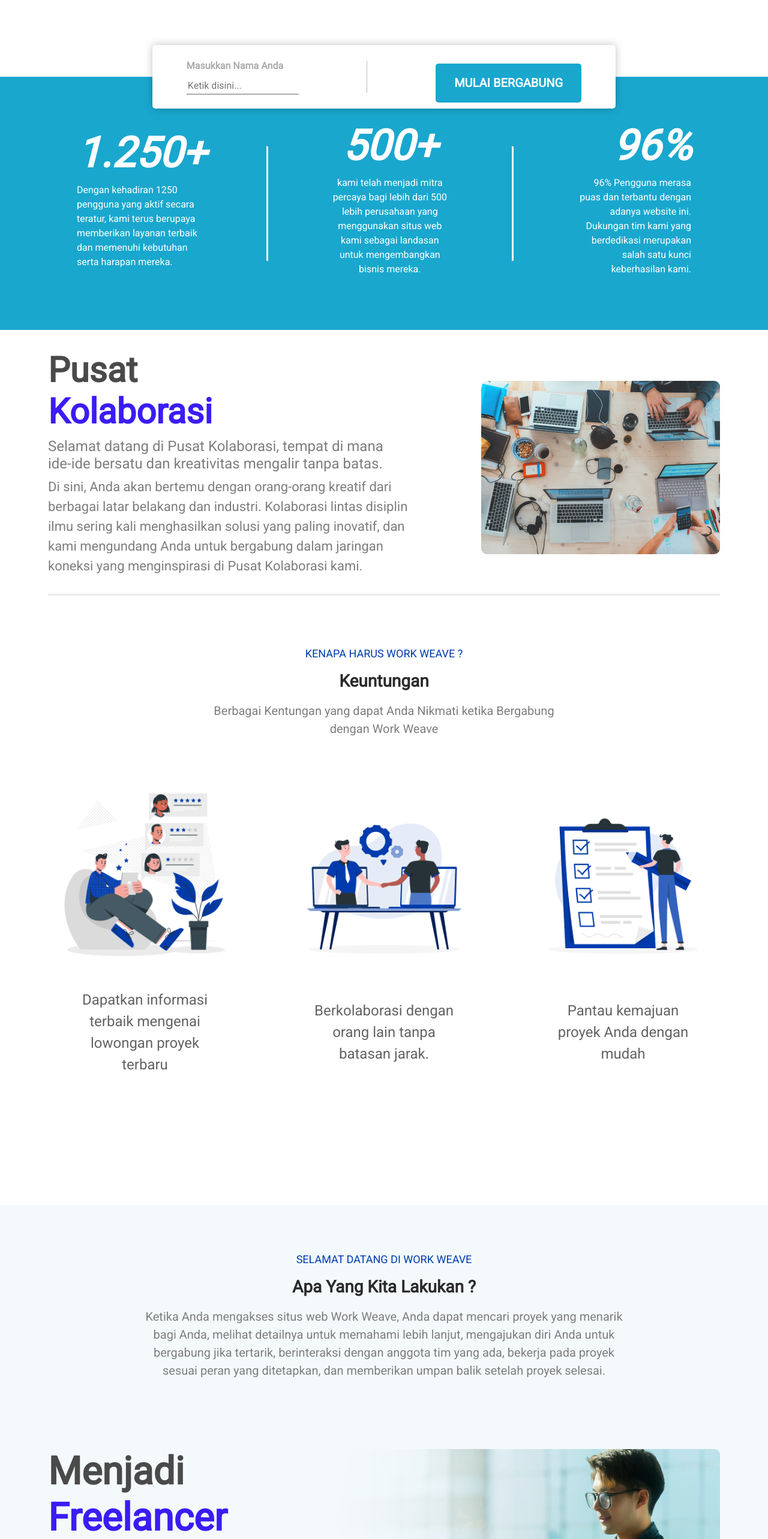
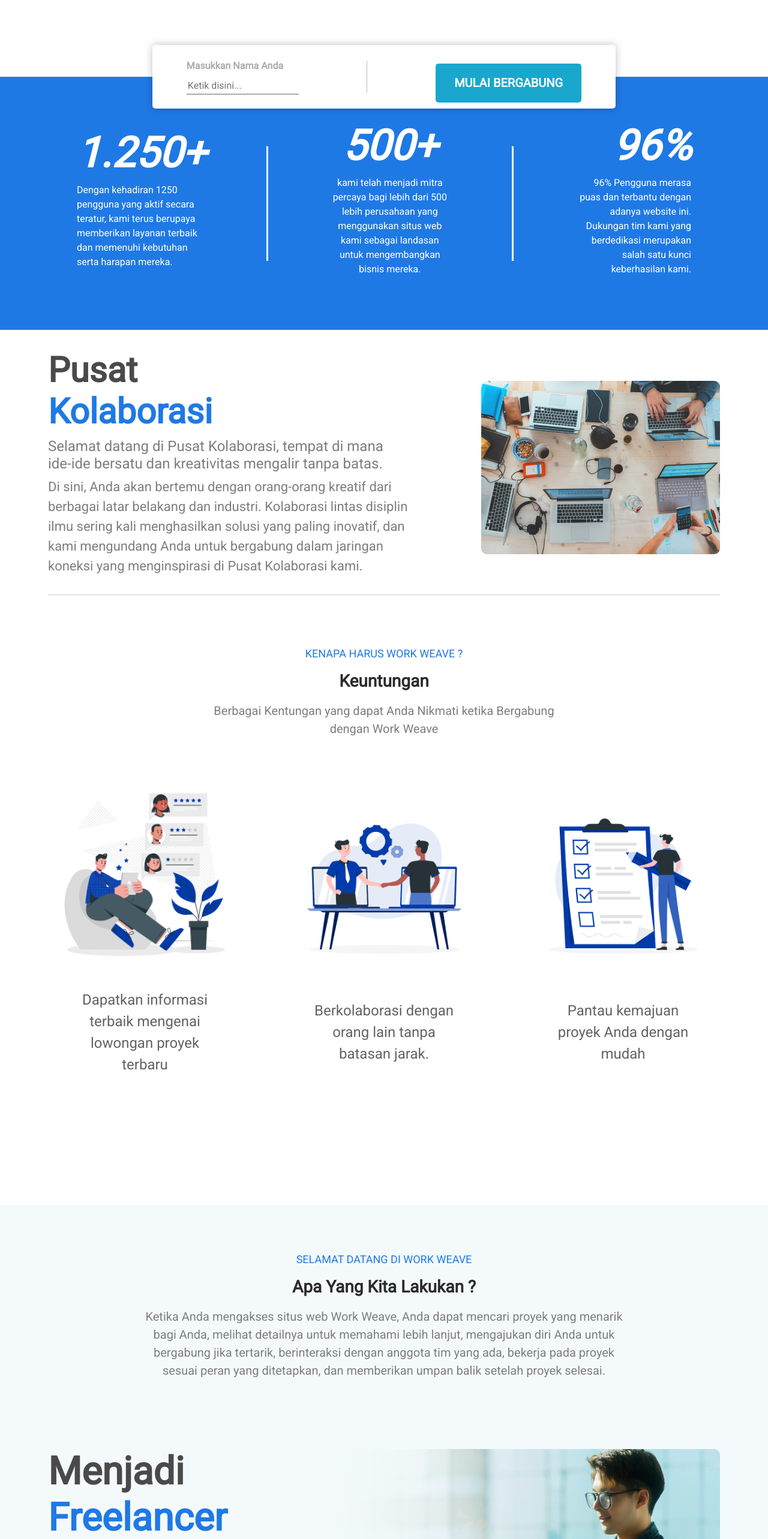
Before and after one commit to syraista/workweave, a React (Vite) app: page / in a window 1280 px wide. Shown: the part 1160-3726 px from the top of the page at 60% size. Built offline with nearby package versions, Linux system fonts and the light colour scheme.

Commit message:
minorelNLI.css

```diff
--- a/src/css/minorelNLI.css
+++ b/src/css/minorelNLI.css
@@ -7,7 +7,7 @@
     align-items: center;
     justify-content: center;
     gap: 100px;
-    background-color: #19A7CE;
+    background-color: #1F79E5;
     padding: 73px 10vw;
 }
 
@@ -112,7 +112,7 @@
 }
 
 .puscoltext h1 span{
-    color: #3A1CF5;
+    color: #1F79E5;
 }
 
 .puscoltext h4{
@@ -152,7 +152,7 @@
 }
 
 .whtoptext h5{
-    color: #003BAD;
+    color: #1F79E5;
     font-size: 18px;
 }
 .whtoptext h4{
@@ -206,7 +206,7 @@
 }
 
 .wltoptext h5{
-    color: #003BAD;
+    color: #1F79E5;
     font-size: 18px;
 }
 .wltoptext h4{
@@ -257,7 +257,7 @@
     font-weight: bold;
 }
 .wlcont h1 span{
-    color: #3A1CF5;
+    color: #1F79E5;
 }
 .wlcont h4{
     color: #7e7e7e;
@@ -269,7 +269,7 @@
     font-size: 16px;
 }
 .wlcont a{
-    color: #003BAD;
+    color: #1F79E5;
     font-size: 16px;
     text-decoration: underline;
 }
```
